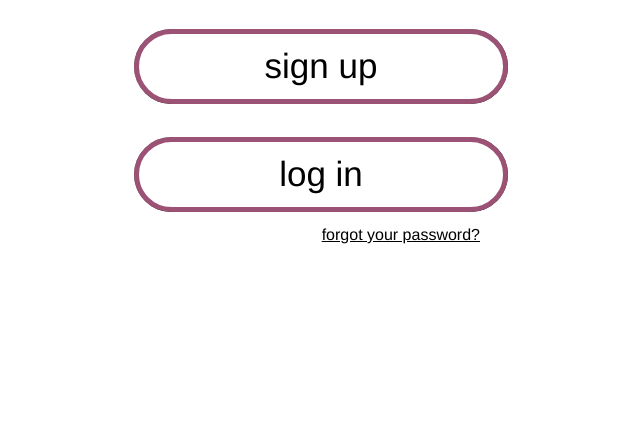
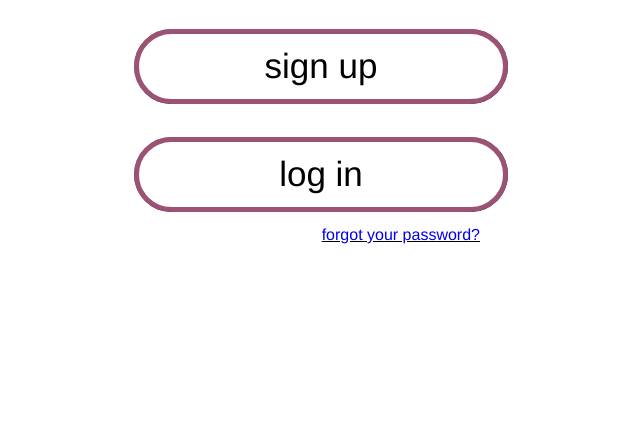
Before and after one commit to arhea9/AtlantaFoodFinder, a Django app: page / in a window 1280 px wide. Shown: the part 315-758 px from the top of the page, without its empty margins (319-959 px from the left). Run offline with Django 5.2, Linux system fonts and the light colour scheme.

Commit message:
link forgot password to html

```diff
--- a/restaurants/templates/restaurants/index.html
+++ b/restaurants/templates/restaurants/index.html
@@ -43,7 +43,8 @@
         </a>
         <p class="forgotPasswordText">
           <!-- Prompt for forgotten password -->
-          forgot your password?
+          <a href="forgotpassword.html" class="forgotPasswordButton">
+          forgot your password?</a>
         </p>
       </div>
     </section>
```
